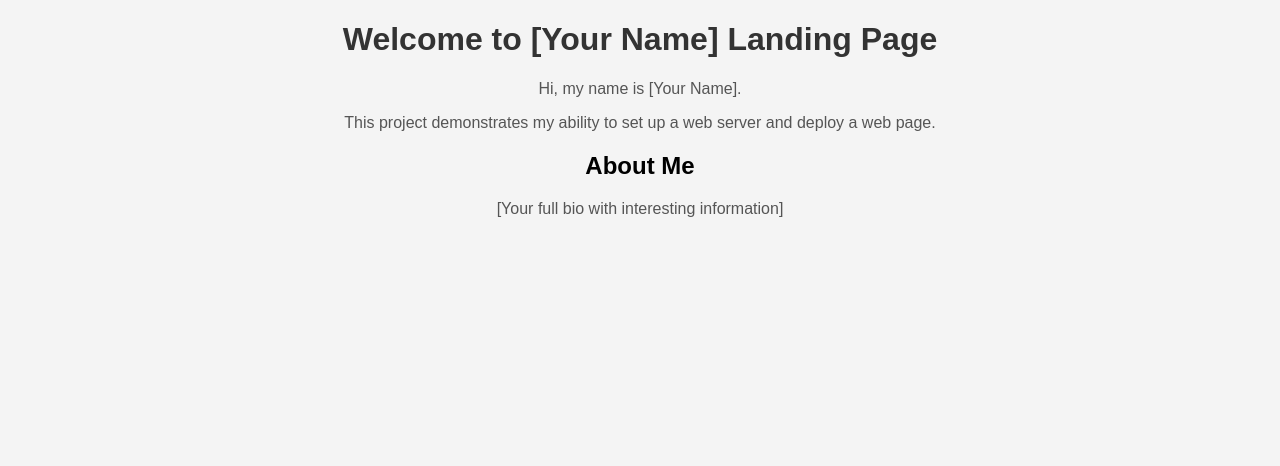
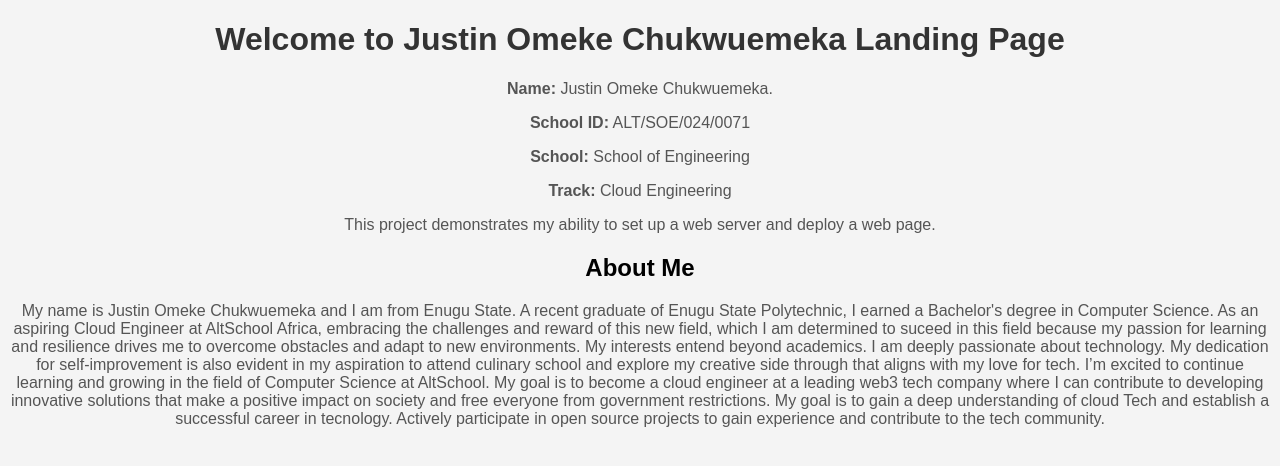
Before and after one commit to almightydeus/sec-sem-exam-project, a plain HTML site: page index.html in a window 1280 px wide. Drawn offline with Linux system fonts and the light colour scheme.

Commit message:
Updated index.html file

```diff
--- a/index.html
+++ b/index.html
@@ -4,16 +4,27 @@
 <head>
     <meta charset="UTF-8">
     <meta name="viewport" content="width=device-width, initial-scale=1.0">
-    <title>Welcome to [Your Name] Landing Page</title>
+    <title>Altschool Second Semester Project</title>
     <link rel="stylesheet" href="style.css">
 </head>
 
 <body>
-    <h1>Welcome to [Your Name] Landing Page</h1>
-    <p>Hi, my name is [Your Name].</p>
+    <h1>Welcome to Justin Omeke Chukwuemeka Landing Page</h1>
+    <p><b>Name:</b> Justin Omeke Chukwuemeka.</p>
+    <p><b>School ID:</b> ALT/SOE/024/0071</p>
+    <p><b>School:</b> School of Engineering</p>
+    <p><b>Track:</b> Cloud Engineering</p>
     <p>This project demonstrates my ability to set up a web server and deploy a web page.</p>
     <h2>About Me</h2>
-    <p>[Your full bio with interesting information]</p>
+    <p>My name is Justin Omeke Chukwuemeka and I am from Enugu State. A recent graduate of Enugu State Polytechnic, I earned a Bachelor's degree in Computer
+Science. As an aspiring Cloud Engineer at AltSchool Africa, embracing the challenges and reward of this new field, which I am determined to suceed in this field because my passion for learning and resilience drives me to overcome obstacles and adapt to new environments. My interests entend beyond
+academics. I am
+deeply passionate about technology.
+      My dedication for self-improvement is also evident in my aspiration to attend culinary school and explore my creative side through that aligns
+with my
+love for tech. I’m excited to continue learning and growing in the field of Computer Science at AltSchool. My goal is to become a cloud engineer at a leading web3 tech company where I can contribute to developing innovative solutions that make a positive impact on society and free everyone from government restrictions. My goal is to gain a deep understanding of cloud Tech and establish a successful career in tecnology. Actively participate in
+open source projects to
+gain experience and contribute to the tech community.</p>
 </body>
 
 </html>
```
